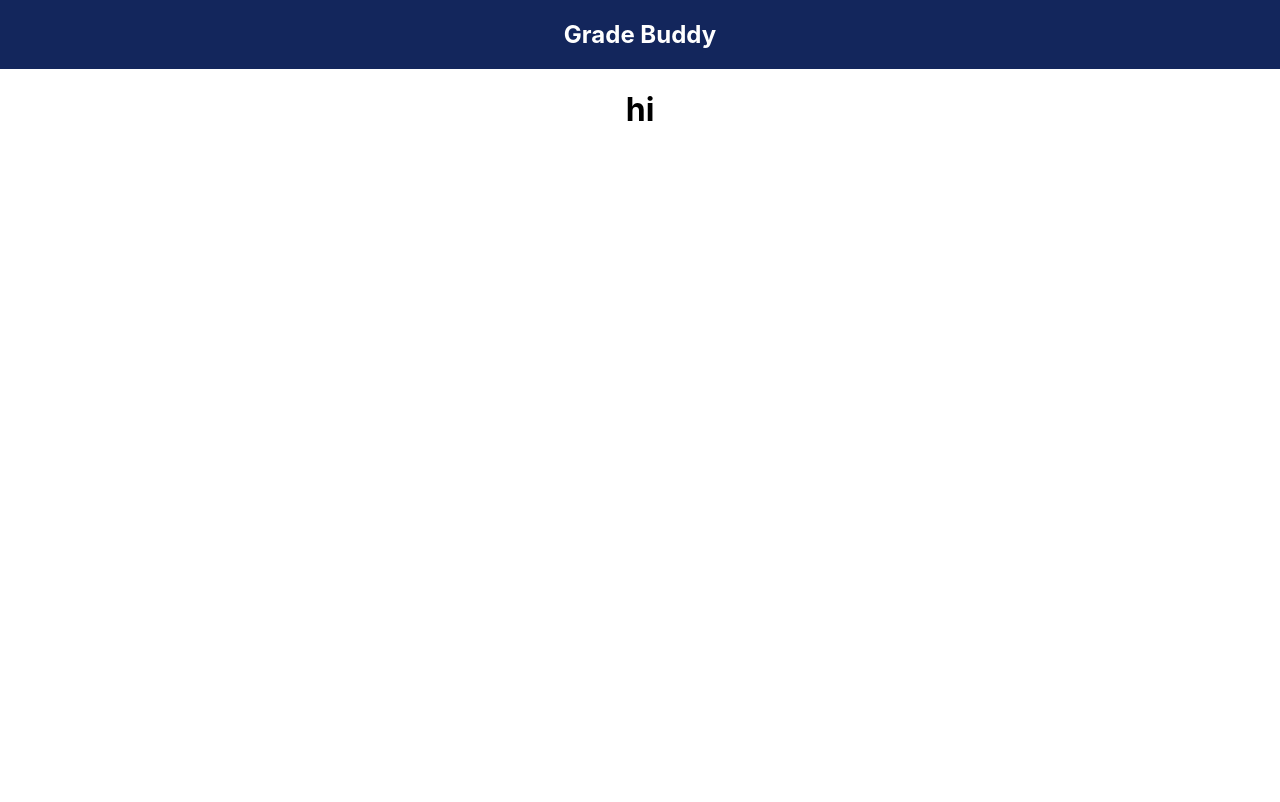
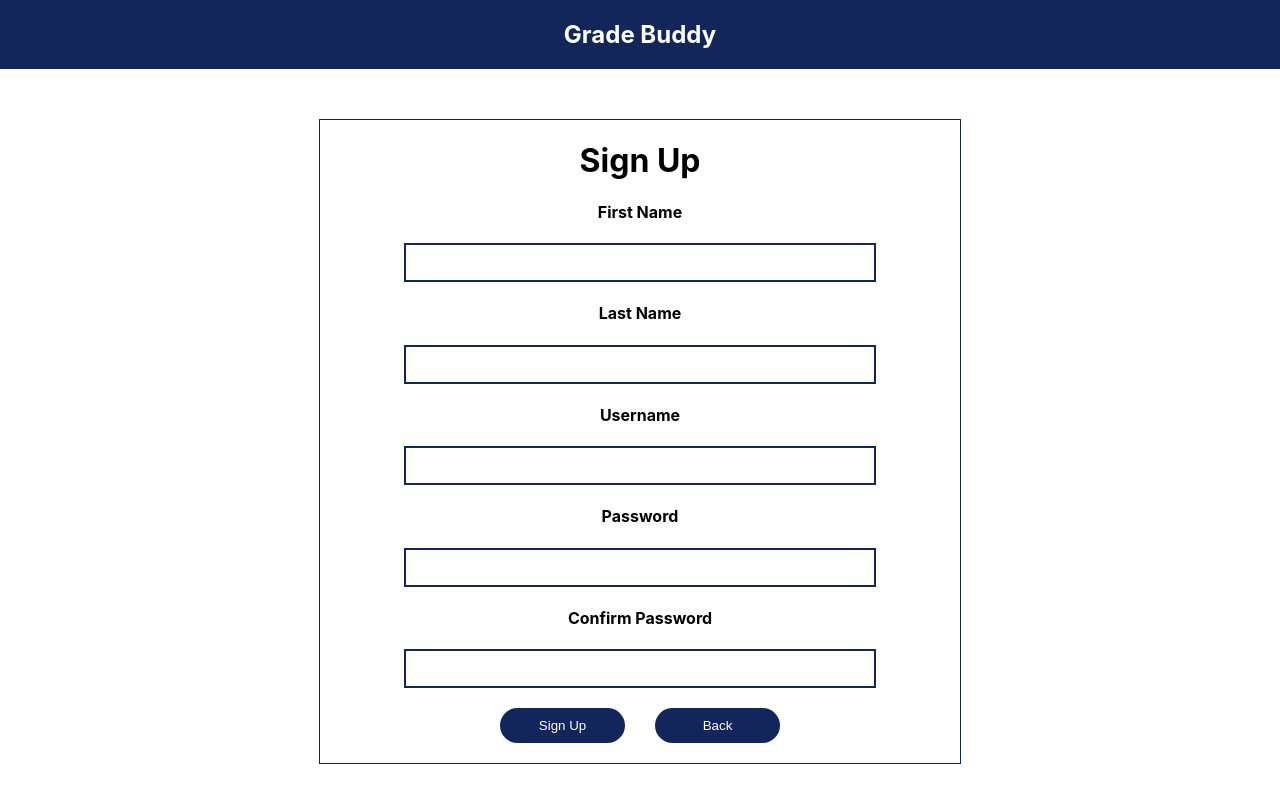
Before and after one commit to mar10930/Grade_Calc_Frontend, a React (Create React App) app: page /createAccount in a window 1280 px wide. Shown: the top 802 px of the page. Built offline with nearby package versions, Linux system fonts and the light colour scheme.

Commit message:
Designed the sign up page, no functionality yet.

```diff
--- a/src/App.css
+++ b/src/App.css
@@ -62,3 +62,42 @@
   background-color: #13265C;
   color: white;
 }
+
+.buttons:hover
+{
+  cursor: pointer;
+}
+
+
+.sign_up
+{
+  display: flex;
+  flex-direction: column;
+  justify-content: center;
+  align-items: center;
+  padding-top: 50px;
+  padding-bottom: 50px;
+}
+
+.sign_up_container
+{
+  border: #13265C solid thin;
+  width:50%;
+}
+
+.buttons_div
+{
+  padding-top: 20px;
+  padding-bottom: 20px;
+  display: flex;
+  flex-direction: row;
+  align-items: center;
+  justify-content: center;
+  gap:30px;
+}
+
+.error
+{
+  color: red;
+  display: none;
+}
--- a/src/components/sign_up.js
+++ b/src/components/sign_up.js
@@ -1,10 +1,38 @@
 import React from 'react';
+
+function check_inputs()
+{
+
+}
 
 export default function sign_up()
 {
     return(
-        <div className="container">
-            <h1>hi</h1>
+        <div className="sign_up">
+            <div className='sign_up_container'>
+                <h1>Sign Up</h1>
+                <div className='input_container'>
+                    <h4>First Name</h4>
+                    <p className='error' id='no_first_name'>*Please enter a first name</p>
+                    <input type="text" className="sign_in_ta"/>
+                    <h4>Last Name</h4>
+                    <p className='error'id='no_last_name'>*Please enter a last name</p>
+                    <input type="text" className="sign_in_ta"/>
+                    <h4>Username</h4>
+                    <p className='error' id='no_username'>*Please enter a username</p>
+                    <input type="text" className="sign_in_ta"/>
+                    <h4>Password</h4>
+                    <p className='error'id='no_password'>*Please enter a password</p>
+                    <input type="password" className="sign_in_ta"/>
+                    <h4>Confirm Password</h4>
+                    <p className='error'>*Password does not match</p>
+                    <input type="password" className="sign_in_ta"/>
+                </div>
+                <div className='buttons_div'>
+                    <button className='buttons' onClick={check_inputs()}>Sign Up</button>
+                    <button className='buttons'>Back</button>
+                </div>
+            </div>
         </div>
     )
 }
```
